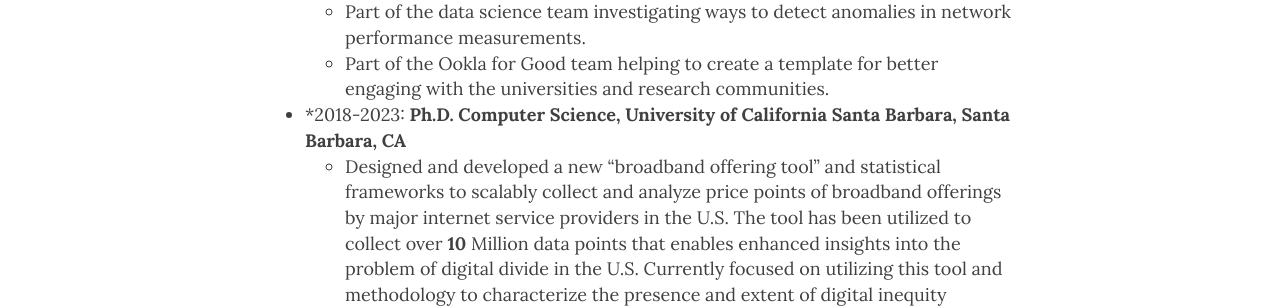
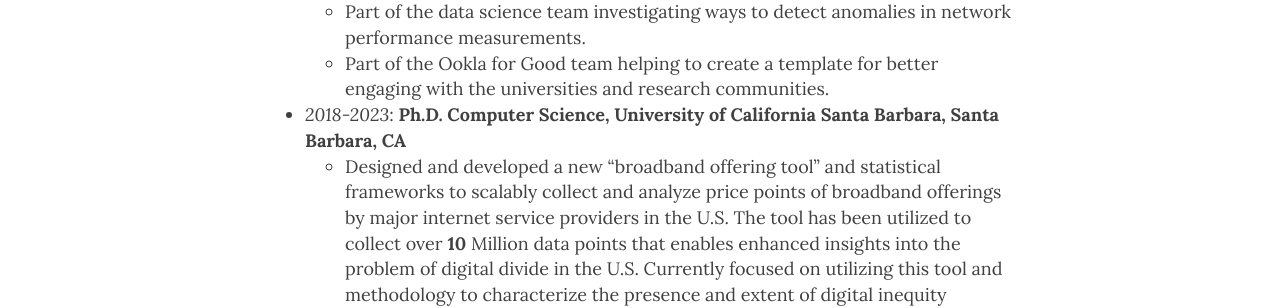
Before and after one commit to u-paul/u-paul.github.io, a Jekyll site: the page built from aboutme.md, in a window 1280 px wide and 900 px high, scrolled down 300 px. Shown: the part 157-465 px from the top of the window. Built offline with Jekyll 4.4.1, drawn with Linux system fonts in a browser that asks for light colours; nearby versions of some CDN libraries.

Commit message:
updated website content title star

```diff
--- a/aboutme.md
+++ b/aboutme.md
@@ -14,7 +14,7 @@
     - Part of the data science team investigating ways to detect anomalies in network performance measurements.
     - Part of the Ookla for Good team helping to create a template for better engaging with the universities and research communities.
 
-- *2018-2023: **Ph.D. Computer Science, University of California Santa Barbara, Santa Barbara, CA**
+- *2018-2023*: **Ph.D. Computer Science, University of California Santa Barbara, Santa Barbara, CA**
     - Designed and developed a new “broadband offering tool” and statistical frameworks to scalably
     collect and analyze price points of broadband offerings by major internet service providers in the U.S. The tool has been utilized to collect over **10** Million data points that enables enhanced insights into the problem of digital divide in the U.S. Currently focused on utilizing this tool and methodology to characterize the
     presence and extent of digital inequity between various geographical locations and demographics
```
